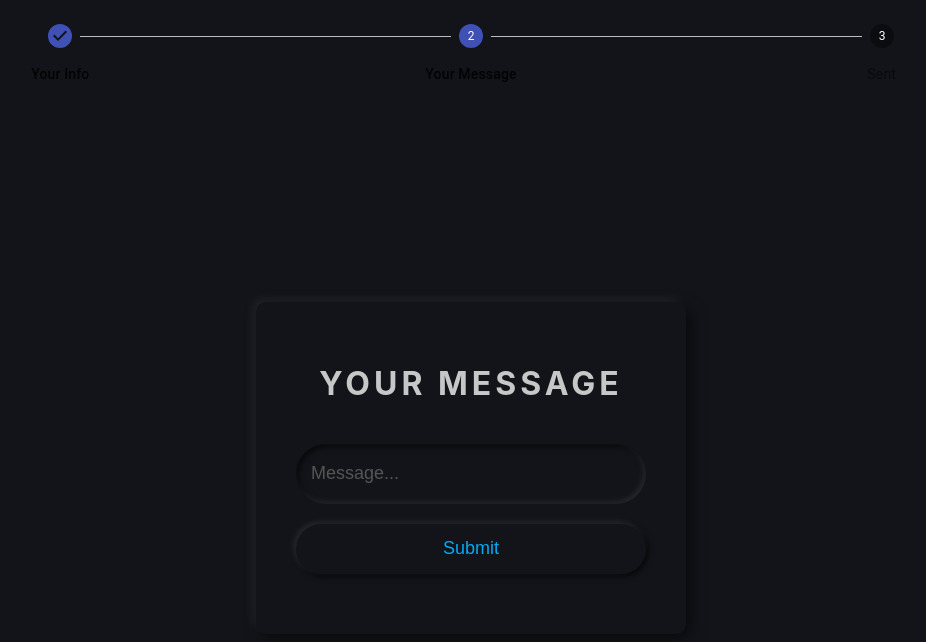
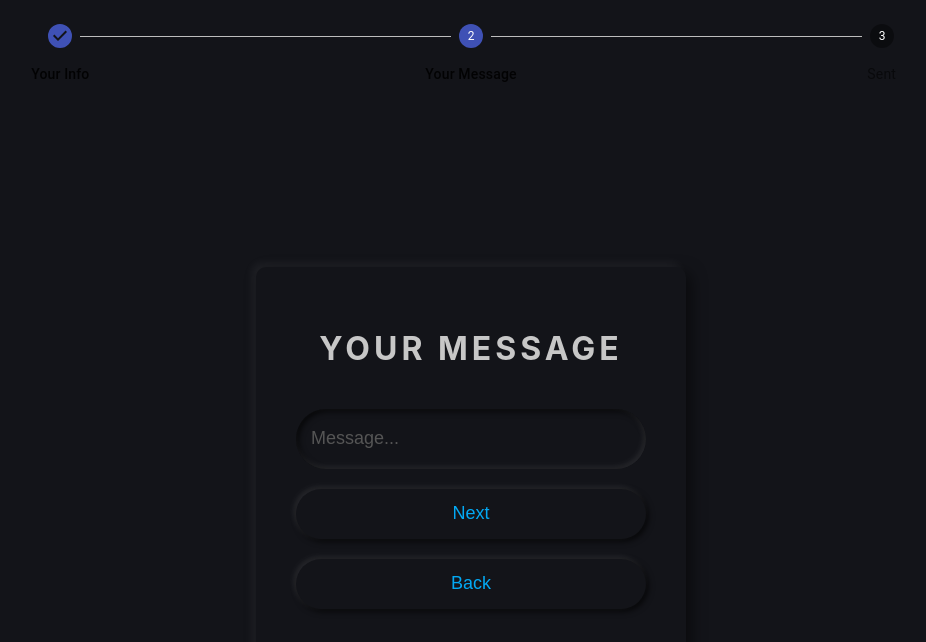
Before and after one commit to SyedMuhammedBilal/Project-10-Build-a-Signup-Form-and-Multi-Step-Form-with-Formik-And-Yup-using-TypeScript, a React (Create React App) app: page / in a window 1280 px wide. Both pictures are taken after typing "Sample", "Sample", "name@example.com" into the empty fields and a click on the button "Signup". Shown: the top 642 px of the page, without its empty margins (169-1095 px from the left). Built offline with nearby package versions, Linux system fonts and the light colour scheme.

Commit message:
Add files via upload

```diff
--- a/src/Components/Contact/Contact.tsx
+++ b/src/Components/Contact/Contact.tsx
@@ -6,7 +6,8 @@ import { savedValues } from '../../Stepper/Stepper';
 
 interface Props {
   savedValues: [savedValues, React.Dispatch<React.SetStateAction<savedValues>>],
-  handleNext: () => void
+  handleNext: () => void,
+  handleBack: () => void
 }
 
 const ContactSchema = Yup.object().shape({
@@ -16,12 +17,12 @@ const ContactSchema = Yup.object().shape({
     .required('Required')
 });
 
-const Contact:React.FC<Props> = ({ savedValues, handleNext }) => {
+const Contact:React.FC<Props> = ({ savedValues, handleNext, handleBack }) => {
   return (
     <div className='form'>
       <Formik
         initialValues={{
-          message: '',
+          message: savedValues[0].message,
         }}
         validationSchema={ContactSchema}
         onSubmit={(values) => {
@@ -46,7 +47,8 @@ const Contact:React.FC<Props> = ({ savedValues, handleNext }) => {
                 <div style={{ color: '#ff0047' }}>{errors.message}</div>
               ) : null
             }
-            <button type="submit" className='sign-btn'>Submit</button>
+            <button type="submit" className='sign-btn'>Next</button>
+            <button onClick={handleBack} type="button" className='sign-btn'>Back</button>
           </Form>
         )}
       </Formik>
--- a/src/Components/Signup/Signup.tsx
+++ b/src/Components/Signup/Signup.tsx
@@ -31,9 +31,9 @@ const Signup:React.FC<Props> = ({ savedValues, handleNext }) => {
     <div className='form'>
       <Formik
         initialValues={{
-          firstName: '',
-          lastName: '',
-          email: ''
+          firstName: savedValues[0].firstName,
+          lastName: savedValues[0].lastName,
+          email: savedValues[0].email
         }}
 
         validationSchema={SignupSchema}
--- /dev/null
+++ b/src/Components/Submit/Submit.tsx
@@ -0,0 +1,28 @@
+import React from 'react'
+import '../Signup/Signup.css';
+import { savedValues } from '../../Stepper/Stepper';
+
+interface Props {
+  savedValues: [savedValues, React.Dispatch<React.SetStateAction<savedValues>>],
+  handleBack: () => void
+}
+
+const Submit: React.FC<Props> = ({savedValues, handleBack}) => {
+  console.log(savedValues[0]);
+  return (
+    <div className='form'>
+      <div className='Form'>
+        <h1>Thanks for your Query</h1>
+        <p style={{color: '#c7c7c7'}}>Name: {savedValues[0].firstName} {savedValues[0].lastName}</p>
+        <p style={{color: '#c7c7c7'}}>Email: {savedValues[0].email} </p>
+
+        <h1>Your Message</h1>
+        <p style={{color: '#c7c7c7'}}>Message: {savedValues[0].message}</p>
+        <button type="submit" className='sign-btn'>Submit</button>
+        <button onClick={handleBack} type="button" className='sign-btn'>Back</button>
+      </div>
+    </div>
+  )
+}
+
+export default Submit;
--- a/src/Stepper/Stepper.tsx
+++ b/src/Stepper/Stepper.tsx
@@ -5,6 +5,7 @@ import Step from '@material-ui/core/Step';
 import StepLabel from '@material-ui/core/StepLabel';
 import Signup from '../Components/Signup/Signup';
 import Contact from '../Components/Contact/Contact';
+import Submit from '../Components/Submit/Submit';
 
 export interface savedValues {
   firstName: string,
@@ -53,9 +54,9 @@ export default function HorizontalLabelPositionBelowStepper() {
       case 0:
         return <Signup savedValues={savedValues} handleNext={handleNext} />;
       case 1:
-        return <Contact savedValues={savedValues}  handleNext={handleNext} />;
+        return <Contact savedValues={savedValues}  handleNext={handleNext} handleBack={handleBack} />;
       case 2:
-        return 'This is the bit I really care about!';
+        return <Submit savedValues={savedValues} handleBack={handleBack} />
       default:
         return 'Error ';
     }
```
